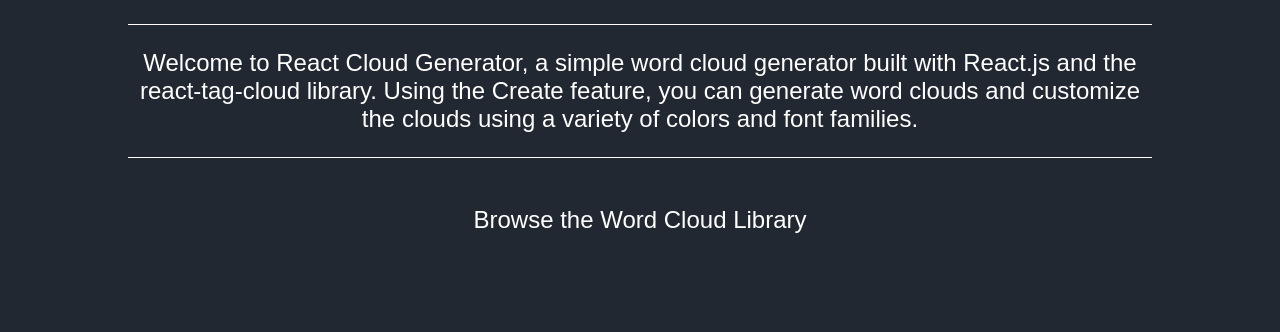
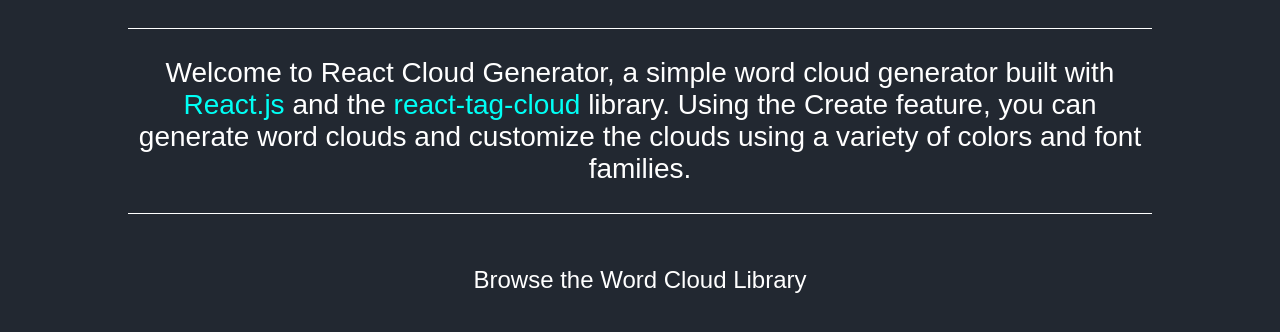
Before and after one commit to owcollier/react-cloud-generator, a React app: page / in a window 1280 px wide. Shown: the part 190-522 px from the top of the page. Built offline with nearby package versions, Linux system fonts and the light colour scheme; no server answers; a web font is replaced by a local one.

Commit message:
font-color added for home-view links in css

```diff
--- a/src/components/home-view/home-view.css
+++ b/src/components/home-view/home-view.css
@@ -16,7 +16,11 @@
 
 .home-description p {
   text-align: center;
-  font-size: 24px;
+  font-size: 28px;
+}
+
+.home-description-link {
+  color: #00FFF5;
 }
 
 .home-description-p {
```
